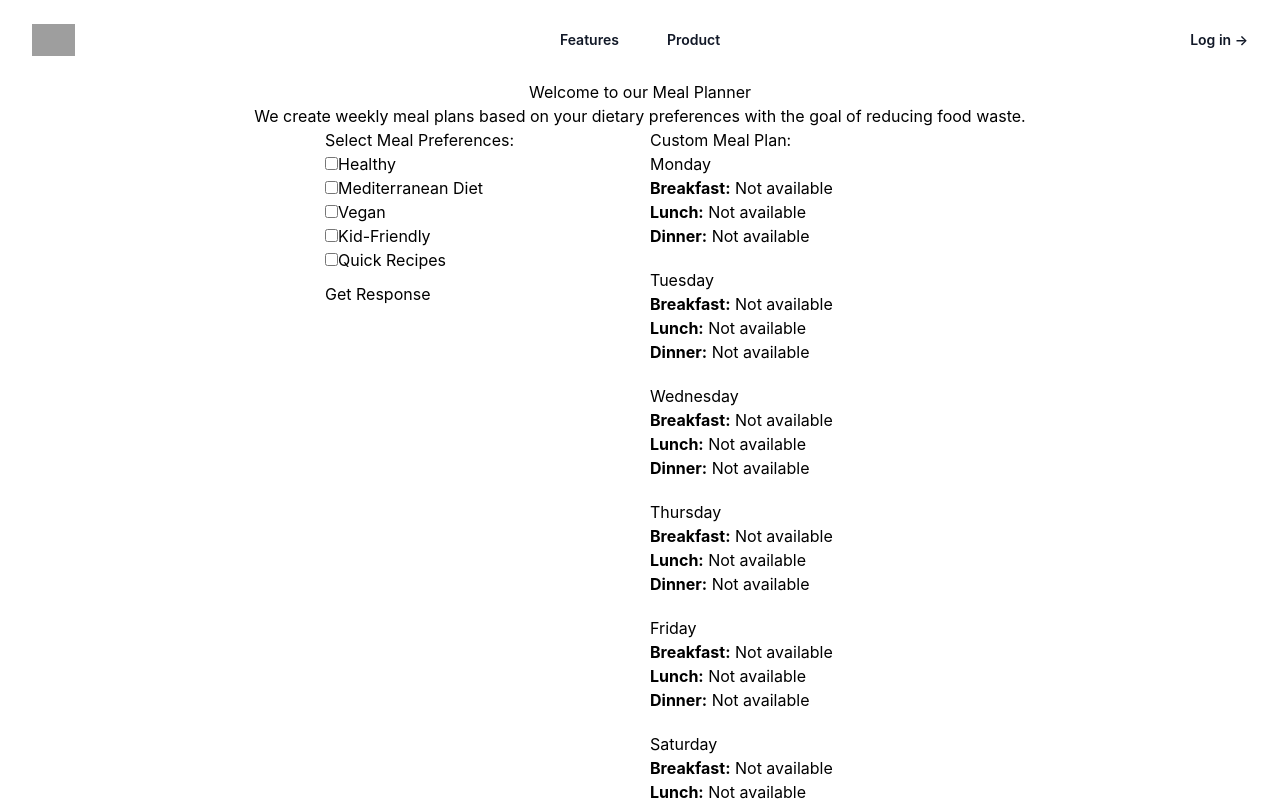
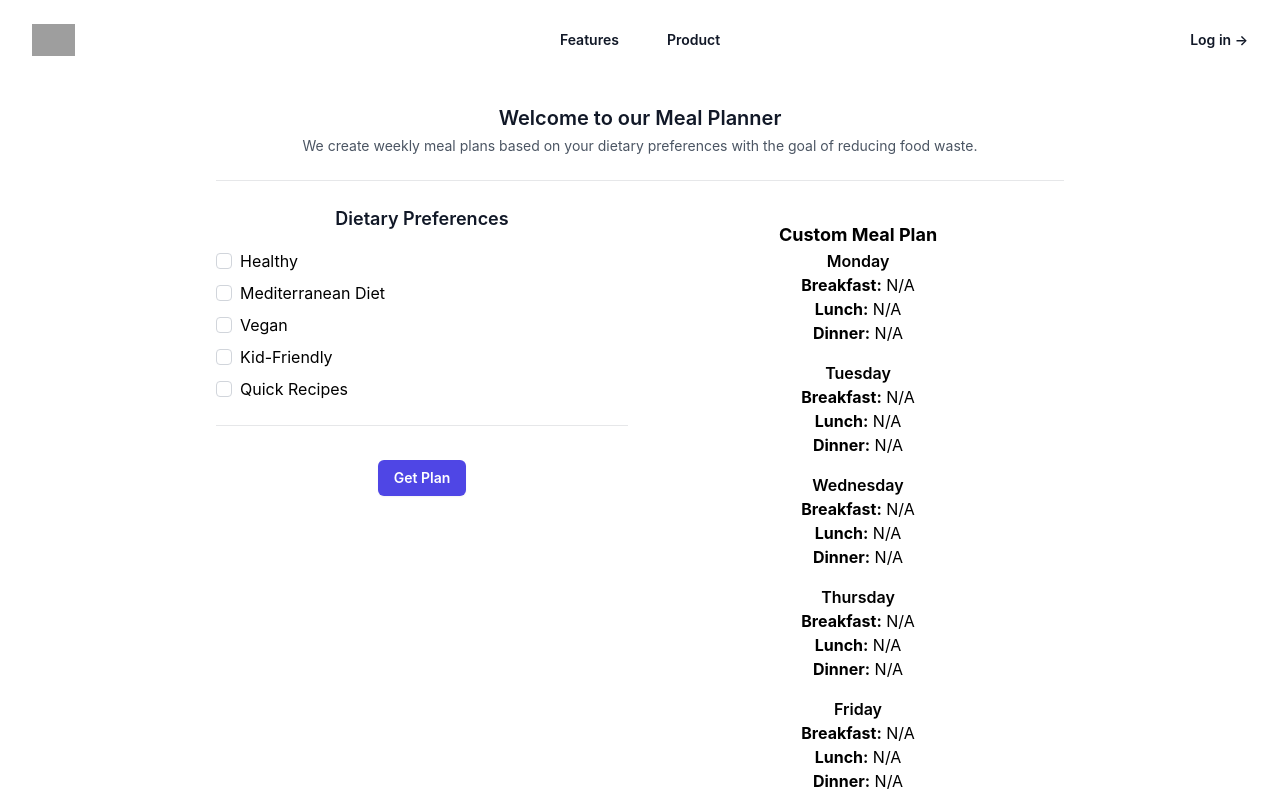
Before and after one commit to amagolden/meal-plan, a React (Create React App) app: page /product in a window 1280 px wide. Shown: the top 801 px of the page. Built offline with nearby package versions, Linux system fonts and the light colour scheme; grey boxes are pictures that could not be loaded.

Commit message:
formatted product page

```diff
--- a/package.json
+++ b/package.json
@@ -5,6 +5,7 @@
   "dependencies": {
     "@headlessui/react": "^2.2.0",
     "@heroicons/react": "^2.1.5",
+    "@tailwindcss/forms": "^0.5.9",
     "@testing-library/jest-dom": "^5.17.0",
     "@testing-library/react": "^13.4.0",
     "@testing-library/user-event": "^13.5.0",
--- a/src/MealPlan.jsx
+++ b/src/MealPlan.jsx
@@ -1,13 +1,13 @@
 import './App.css';
 import OpenAiComponent from "./components/openai";
 import Header from './components/header';
+import MealForm from './components/form';
 
 function MealPlan() {
   return (
-    <div className="App">
+    <div className="Plan">
       <Header />
-      <h1>Welcome to our Meal Planner</h1>
-      <p>We create weekly meal plans based on your dietary preferences with the goal of reducing food waste.</p>
+      <MealForm />
       <OpenAiComponent />
     </div>
   );
--- a/src/components/form.jsx
+++ b/src/components/form.jsx
@@ -1,8 +1,90 @@
+import React, { useState } from "react";
+import OpenAiComponent from "./openai";
+
+
 export default function MealForm() {
+    const [selectedPreferences, setSelectedPreferences] = useState([]);
+
+    const handleCheckboxChange = (option) => {
+        setSelectedPreferences((prev) =>
+        prev.includes(option)
+            ? prev.filter((item) => item !== option) // Remove if already selected
+            : [...prev, option] // Add if not selected
+        );
+    };
+
+    const handleSubmit = (e) => {
+        e.preventDefault();
+        // You could trigger a callback or pass the data to OpenAiComponent
+        console.log("Selected Preferences:", selectedPreferences);
+    };
+
+    const preferences = [
+        "Healthy",
+        "Mediterranean Diet",
+        "Vegan",
+        "Kid-Friendly",
+        "Quick Recipes",
+    ];
 
     return (
-        <div>
-            <p>this is the Meal Form</p>
+      <div className="max-w-4xl mx-auto p-6 space-y-6">
+        {/* Header Section */}
+        <div className="border-b border-gray-900/10 pb-6">
+          <h2 className="text-center text-xl font-semibold text-gray-900">
+            Welcome to our Meal Planner
+          </h2>
+          <p className="mt-1 text-center text-sm text-gray-600">
+            We create weekly meal plans based on your dietary preferences with the goal of reducing food waste.
+          </p>
         </div>
+
+        {/* Form and Output Section */}
+        <div className="grid grid-cols-2 gap-6">
+          {/* Form Column */}
+          <form onSubmit={handleSubmit} className="space-y-6">
+            <div className="border-b border-gray-900/10 pb-6">
+              <h3 className="text-lg font-semibold text-gray-900">Dietary Preferences</h3>
+              <fieldset className="mt-4 space-y-2">
+                {preferences.map((preference) => (
+                    <label key={preference} className="flex items-center space-x-2">
+                    <input
+                        type="checkbox"
+                        name="preferences"
+                        value={preference}
+                        checked={selectedPreferences.includes(preference)}
+                        onChange={() => handleCheckboxChange(preference)}
+                        className="rounded border-gray-300 text-indigo-600 focus:ring-indigo-600"
+                    />
+                    <span>{preference}</span>
+                    </label>
+                ))}
+                </fieldset>
+            </div>
+
+            <div className="flex justify-center">
+              <button
+                type="submit"
+                className="rounded-md bg-indigo-600 px-4 py-2 text-sm font-semibold text-white shadow-sm hover:bg-indigo-500 focus-visible:outline focus-visible:outline-2 focus-visible:outline-offset-2 focus-visible:outline-indigo-600"
+              >
+                Get Plan
+              </button>
+            </div>
+          </form>
+
+          {/* Output Column */}
+          {/*<div className="border border-gray-300 rounded-lg p-4">
+            <h3 className="text-lg font-semibold text-gray-900">
+              Custom Meal Plan
+            </h3>
+            <div className="mt-4 text-sm text-gray-600">
+              <p>Select dietary preferences to see the plan here.</p>
+            </div>
+          </div>*/}
+
+          <OpenAiComponent selectedPreferences={selectedPreferences} />
+
+        </div>
+      </div>
     );
-}
+  }
--- a/src/components/openai.jsx
+++ b/src/components/openai.jsx
@@ -1,20 +1,10 @@
-// Import React and useState (optional for managing input and responses)
 import React, { useState } from 'react';
 
-const OpenAiComponent = () => {
-  //const [prompt, setPrompt] = useState('');
+const OpenAiComponent = ({ selectedPreferences }) => {
   const [response, setResponse] = useState('');
-  const [selectedOptions, setSelectedOptions] = useState([]);
   const [loading, setLoading] = useState(false);
 
   const daysOfWeek = ["Monday", "Tuesday", "Wednesday", "Thursday", "Friday", "Saturday", "Sunday"];
-  const options = [
-    'Healthy',
-    'Mediterranean Diet',
-    'Vegan',
-    'Kid-Friendly',
-    'Quick Recipes',
-  ];
 
   const standardPrompt = `Please generate a meal plan for a week (7 days) that includes breakfast, lunch, and dinner for each day. Structure the response in the following JSON format:
 
@@ -38,16 +28,8 @@ const OpenAiComponent = () => {
   }
   Please ensure the JSON format is valid and clearly separated by days of the week.`
 
-  const handleCheckboxChange = (option) => {
-    setSelectedOptions((prevSelectedOptions) =>
-      prevSelectedOptions.includes(option)
-        ? prevSelectedOptions.filter((item) => item !== option) // Remove if already selected
-        : [...prevSelectedOptions, option] // Add if not selected
-    );
-  };
-
   const fetchOpenAiResponse = async () => {
-    const userChoice = selectedOptions.join(', ');
+    const preferences = selectedPreferences.join(', ');
     setLoading(true);
 
     try {
@@ -60,7 +42,7 @@ const OpenAiComponent = () => {
         body: JSON.stringify({
           model: "gpt-3.5-turbo",
           messages: [
-            { role: "user", content: `${standardPrompt} with the following user preferences ${userChoice}` }
+            { role: "user", content: `${standardPrompt} with the following user preferences ${preferences}` }
           ],
           max_tokens: 1000,
         }),
@@ -103,53 +85,34 @@ const OpenAiComponent = () => {
   };
 
   return (
-    <div className="container">
-      <div className="column"></div>
-      <div className="column meal-preferences">
-        <h2>Select Meal Preferences:</h2>
-        {options.map((option) => (
-          <div key={option}>
-            <input
-              type="checkbox"
-              id={option}
-              checked={selectedOptions.includes(option)}
-              onChange={() => handleCheckboxChange(option)}
-            />
-            <label htmlFor={option}>{option}</label>
-          </div>
-        ))}
-
-          {/*
-          <textarea
-            placeholder="Enter a prompt"
-            value={prompt}
-            onChange={(e) => setPrompt(e.target.value)}
-          />*/}
-
-        <button onClick={fetchOpenAiResponse}>Get Response</button>
-      </div>
+    <div className="flex-1 p-4">
+      <h2 className="text-lg font-bold">Custom Meal Plan</h2>
       {loading ? (
-      <div className="spinner column response-section">
-        <h2>Custom Meal Plan:</h2>
         <p>Loading...</p>
-      </div>
-    ) : (
-      <div className="column response-section">
-        <h2>Custom Meal Plan:</h2>
-        {daysOfWeek.map((day) => {
-          //console.log(`Accessing data for ${day}:`, response[day]);
-          return (
-            <div key={day} style={{ marginBottom: '20px' }}>
-              <h3>{day}</h3>
-              <p><strong>Breakfast:</strong> {response[day]?.breakfast || 'Not available'}</p>
-              <p><strong>Lunch:</strong> {response[day]?.lunch || 'Not available'}</p>
-              <p><strong>Dinner:</strong> {response[day]?.dinner || 'Not available'}</p>
+        ) : (
+          <div>
+              {daysOfWeek.map((day) => (
+                <div key={day} className="mb-4">
+                  <h3 className="text-md font-semibold">{day}</h3>
+                  <p>
+                    <strong>Breakfast:</strong> {response[day]?.breakfast || "N/A"}
+                  </p>
+                  <p>
+                    <strong>Lunch:</strong> {response[day]?.lunch || "N/A"}
+                  </p>
+                  <p>
+                    <strong>Dinner:</strong> {response[day]?.dinner || "N/A"}
+                  </p>
+                </div>
+              ))}
             </div>
-          );
-        })}
-      </div>
-    )}
-      <div className="column"></div>
+        )}
+      <button
+        onClick={fetchOpenAiResponse}
+        className="mt-4 bg-indigo-600 text-white rounded-md px-3 py-2 hover:bg-indigo-500"
+        >
+        Generate Meal Plan
+      </button>
     </div>
   );
 };
--- a/tailwind.config.js
+++ b/tailwind.config.js
@@ -4,5 +4,7 @@ module.exports = {
   theme: {
     extend: {},
   },
-  plugins: [],
+  plugins: [
+    require('@tailwindcss/forms'),
+  ],
 }
```
Also changed, not shown: 1 other file (tests, documents, lock files or other folders).
